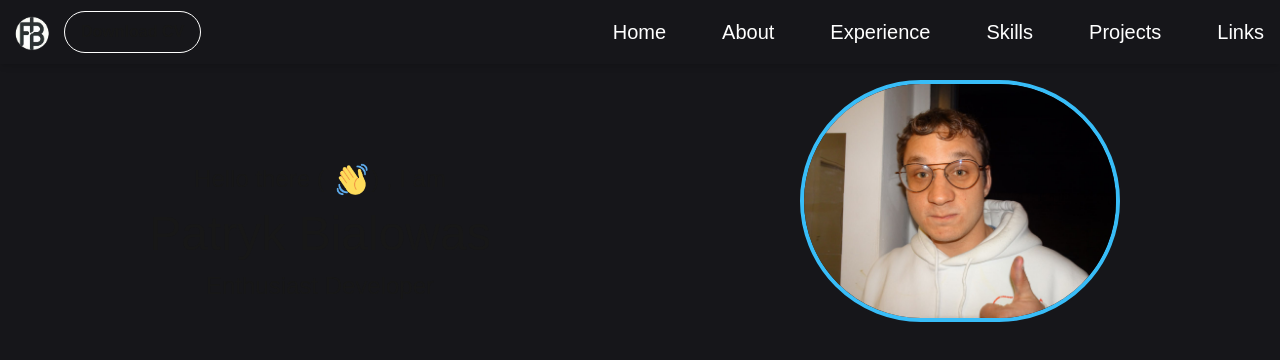
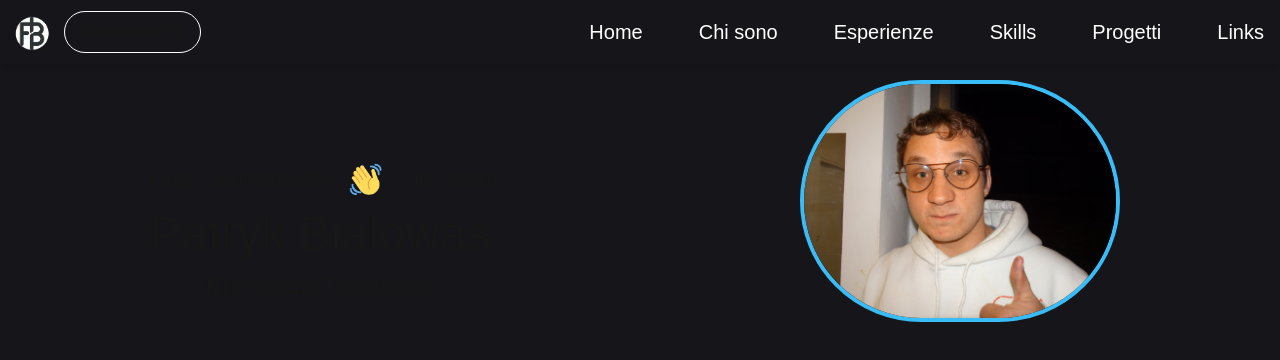
Before and after one commit to MrEntity303/my_site, a Next.js app: page / in a window 1280 px wide. Shown: the top 360 px of the page. Built offline with nearby package versions, Linux system fonts and the light colour scheme.

Commit message:
[MINOR EDIT] translate site

```diff
--- a/src/app/componets/layout/NavBar.tsx
+++ b/src/app/componets/layout/NavBar.tsx
@@ -7,10 +7,10 @@ const NavBar = () => {
       </div>
       <ul className="flex justify-end p-4 text-white text-xl space-x-14">
         <li><a href="#home" className="focus:text-sky-400">Home</a></li>
-        <li><a href="#about" className="focus:text-sky-400">About</a></li>
-        <li><a href="#exp" className="focus:text-sky-400">Experience</a></li>
+        <li><a href="#about" className="focus:text-sky-400">Chi sono</a></li>
+        <li><a href="#exp" className="focus:text-sky-400">Esperienze</a></li>
         <li><a href="#tech-skills" className="focus:text-sky-400">Skills</a></li>
-        <li><a href="#projects" className="focus:text-sky-400">Projects</a></li>
+        <li><a href="#projects" className="focus:text-sky-400">Progetti</a></li>
         <li><a href="#links" className="focus:text-sky-400">Links</a></li>
       </ul>
     </nav>
--- a/src/app/componets/layout/Presentation.tsx
+++ b/src/app/componets/layout/Presentation.tsx
@@ -4,9 +4,9 @@ const Presentation = () => {
     return (
         <div className='my-40'>
         <div className="flex justify-center items-center">
-            <span className='text-2xl'>Hello there (</span>
+            <span className='text-2xl'>Ciao, benvenuto (</span>
             <img src="./img/wave-hello.gif" alt="hi" style={{ width: '2.4em', marginLeft: '0.5em' }}/>
-            <span className="text-2xl">) , I am</span>
+            <span className="text-2xl">) , Io sono</span>
         </div>
         <div className="flex justify-center items-center">
             <h1 style={{ fontSize: '3.0rem'}}>Patryk Bialowas</h1>
```
